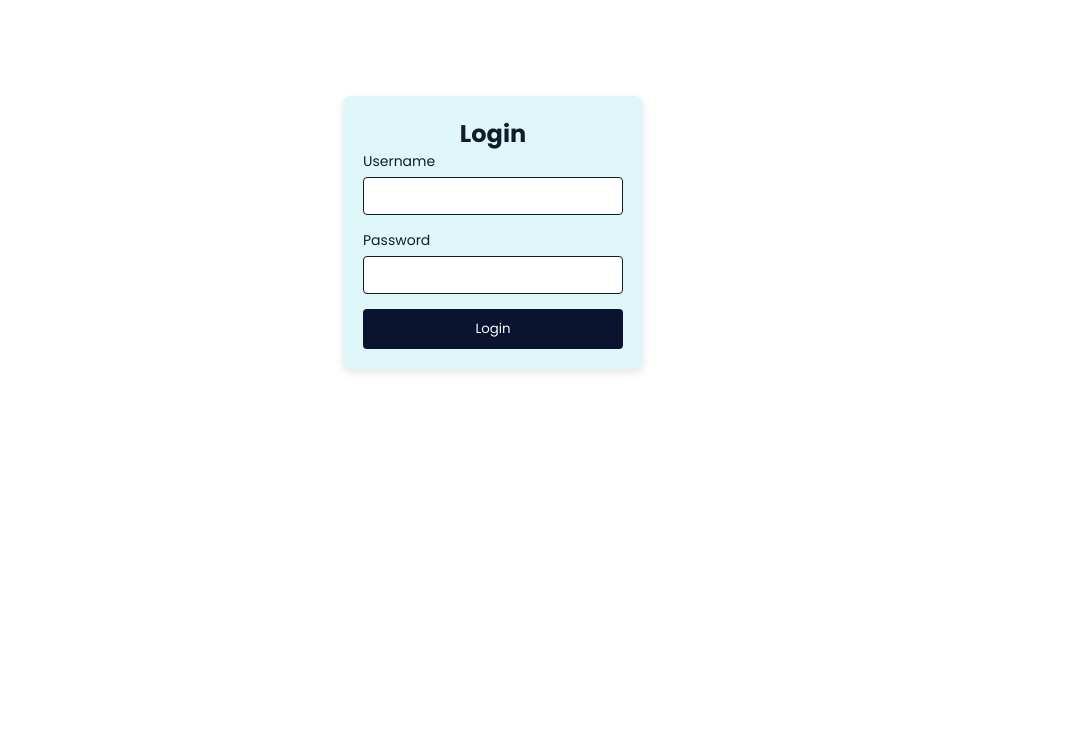
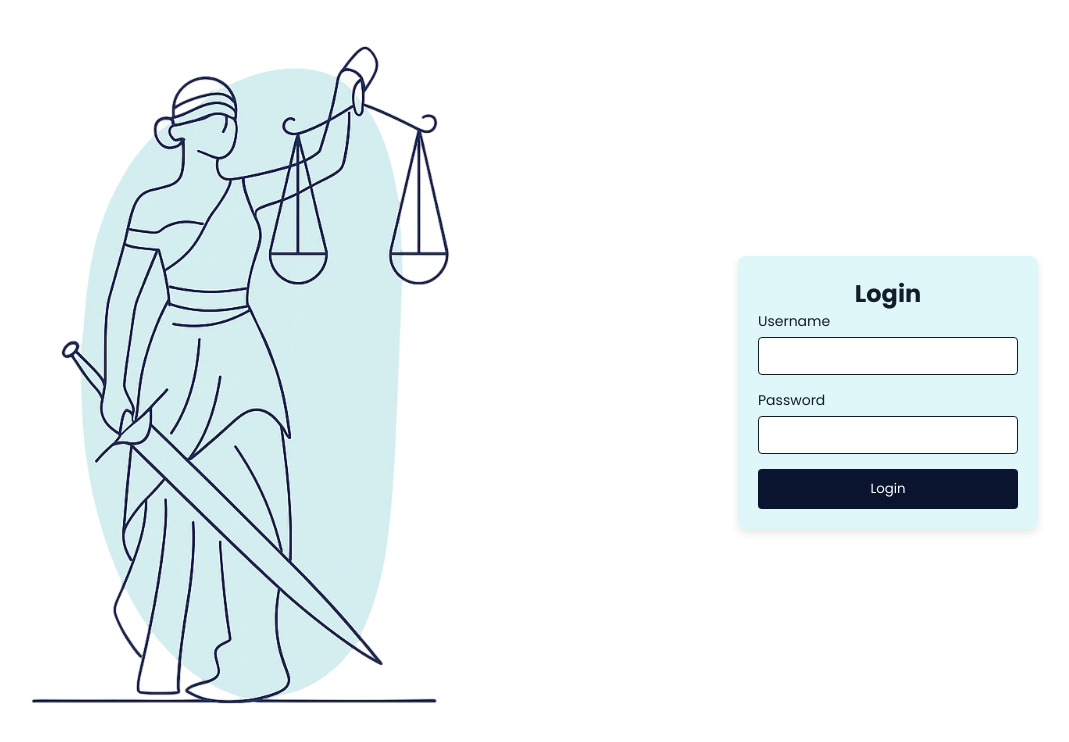
Before and after one commit to JoaoHDantas/DireitoSimples, an Angular app in the folder direitoSimplesFront/: page /login in a window 1280 px wide. Shown: the top 742 px of the page, without its empty margins (147-1216 px from the left). Built offline with nearby package versions, Linux system fonts and the light colour scheme.

Commit message:
alteracoes front

```diff
--- a/direitoSimplesFront/src/app/login/login.component.css
+++ b/direitoSimplesFront/src/app/login/login.component.css
@@ -6,9 +6,22 @@
   font-family: poppins;
   color: #131D29;
 }
+main{
+  display: flex;
+  flex-direction: row;
+  align-items: center;
+  justify-content: space-around;
+  overflow: hidden;
+  height: 100vh;
+
+}
+main img{
+  max-height: 100vh;
+  margin: 0 -100px 0 -100px;
+
+}
 .login-container {
     width: 300px;
-    margin: 6rem auto 0px auto;;
     padding: 20px;
     background-color: #e0f7fa;
     border-radius: 8px;
--- a/direitoSimplesFront/src/app/login/login.component.html
+++ b/direitoSimplesFront/src/app/login/login.component.html
@@ -1,5 +1,6 @@
 <!-- src/app/login/login.component.html -->
-
+<main>
+  <div><img src="assets/img/themis.png" alt="themis"></div>
   <div class="login-container">
       <h2>Login</h2>
 
@@ -18,3 +19,4 @@
         {{ errorMessage }}
       </div>
     </div>
+</main>
--- a/direitoSimplesFront/src/app/question/question.component.html
+++ b/direitoSimplesFront/src/app/question/question.component.html
@@ -28,6 +28,12 @@
     </div>
   </div>
 
+  <div style="text-align: right; margin-top: 1rem;">
+    <button class="submit" (click)="submitAnswer()" [disabled]="!selectedAnswer">
+      Responder
+    </button>
+  </div>
+
   <div class="question-footer">
     <button class="skip" (click)="goToPreviousQuestion()" [disabled]="questionIndex === 0">
       Voltar questão
@@ -38,9 +44,5 @@
     </button>
   </div>
 
-  <div style="text-align: right; margin-top: 1rem;">
-    <button class="submit" (click)="submitAnswer()" [disabled]="!selectedAnswer">
-      Responder
-    </button>
-  </div>
+
 </div>
--- a/direitoSimplesFront/src/app/register/register.component.css
+++ b/direitoSimplesFront/src/app/register/register.component.css
@@ -5,10 +5,23 @@
   font-family: poppins;
   color: #131D29;
 }
+main{
+  display: flex;
+  flex-direction: row;
+  align-items: center;
+  justify-content: space-around;
+  overflow: hidden;
+  height: 100vh;
+
+}
+main img{
+  max-height: 100vh;
+  margin: 0 -100px 0 -100px;
+
+}
 
 .register-container {
     width: 300px;
-    margin: 5% auto 0px auto;;
     padding: 20px;
     background-color: #e0f7fa;
     border-radius: 8px;
--- a/direitoSimplesFront/src/app/register/register.component.html
+++ b/direitoSimplesFront/src/app/register/register.component.html
@@ -1,4 +1,7 @@
 <!-- src/app/register/register.component.html -->
+<main>
+  <div><img src="assets/img/themis.png" alt="themis"></div>
+
   <div class="register-container">
       <h2>Cadastro</h2>
       <form (ngSubmit)="onSubmit()">
@@ -24,3 +27,4 @@
         {{ errorMessage }}
       </div>
     </div>
+</main>
```
Also changed, not shown: direitoSimplesFront/src/assets/img/themis.png (added). Lines whose indentation alone changed are shown as unchanged.
